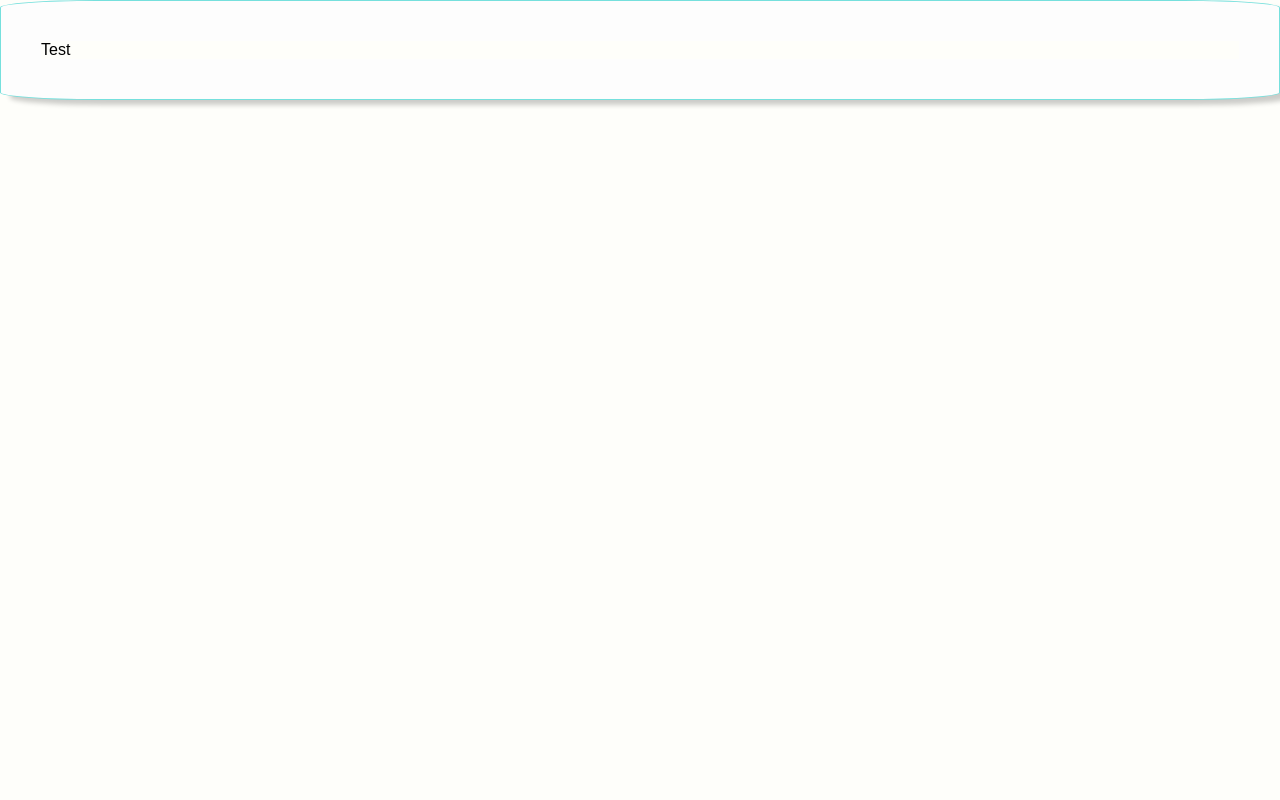
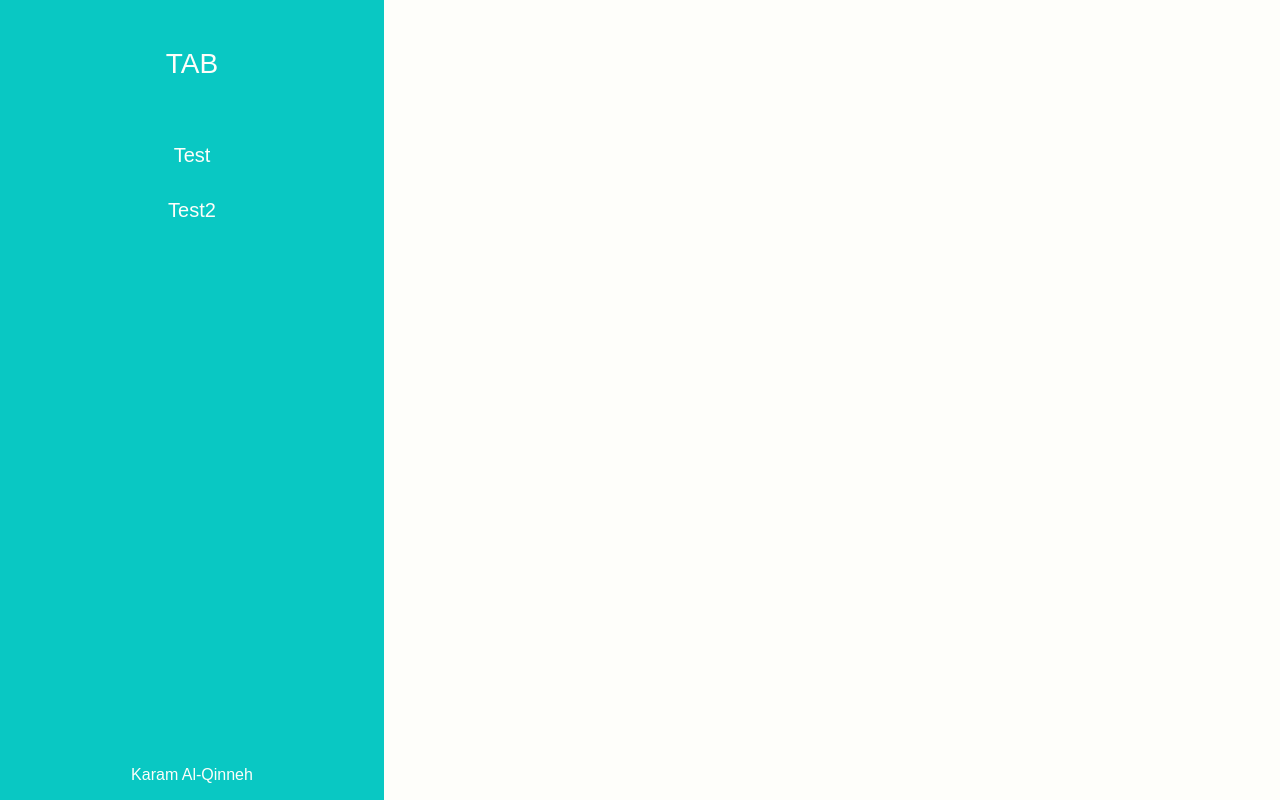
Before and after one commit to karamalqinneh/ERP-system, a React (Create React App) app: page /hr in a window 1280 px wide. Built offline with nearby package versions, Linux system fonts and the light colour scheme; a web font is replaced by a local one.

Commit message:
migrate to HR

```diff
--- a/src/App.js
+++ b/src/App.js
@@ -1,5 +1,4 @@
 import Home from "./components/home/home";
-import Card from "./UI/card";
 import { BrowserRouter, Routes, Route } from "react-router-dom";
 import Signin from "./components/auth/auth";
 
@@ -7,10 +6,7 @@ function App() {
   return (
     <>
       <BrowserRouter>
-        <Card>
-          <div>Test</div>
-        </Card>
-        {/* <Routes>
+        <Routes>
           <Route path="/" element={<Home />} />
           <Route path="/home/*" element={<Signin />} />
           <Route path="/scm/*" element={<Home />} />
@@ -19,7 +15,7 @@ function App() {
           <Route path="/accounting/*" element={<Home />} />
           <Route path="/payments/*" element={<Home />} />
           <Route path="/tracking/*" element={<Home />} />
-        </Routes> */}
+        </Routes>
       </BrowserRouter>
     </>
   );
```
Also changed, not shown: src/components/HR/HR.js (added, +12 -0 lines), src/components/HR/hr-main/hrMain.js (added).
